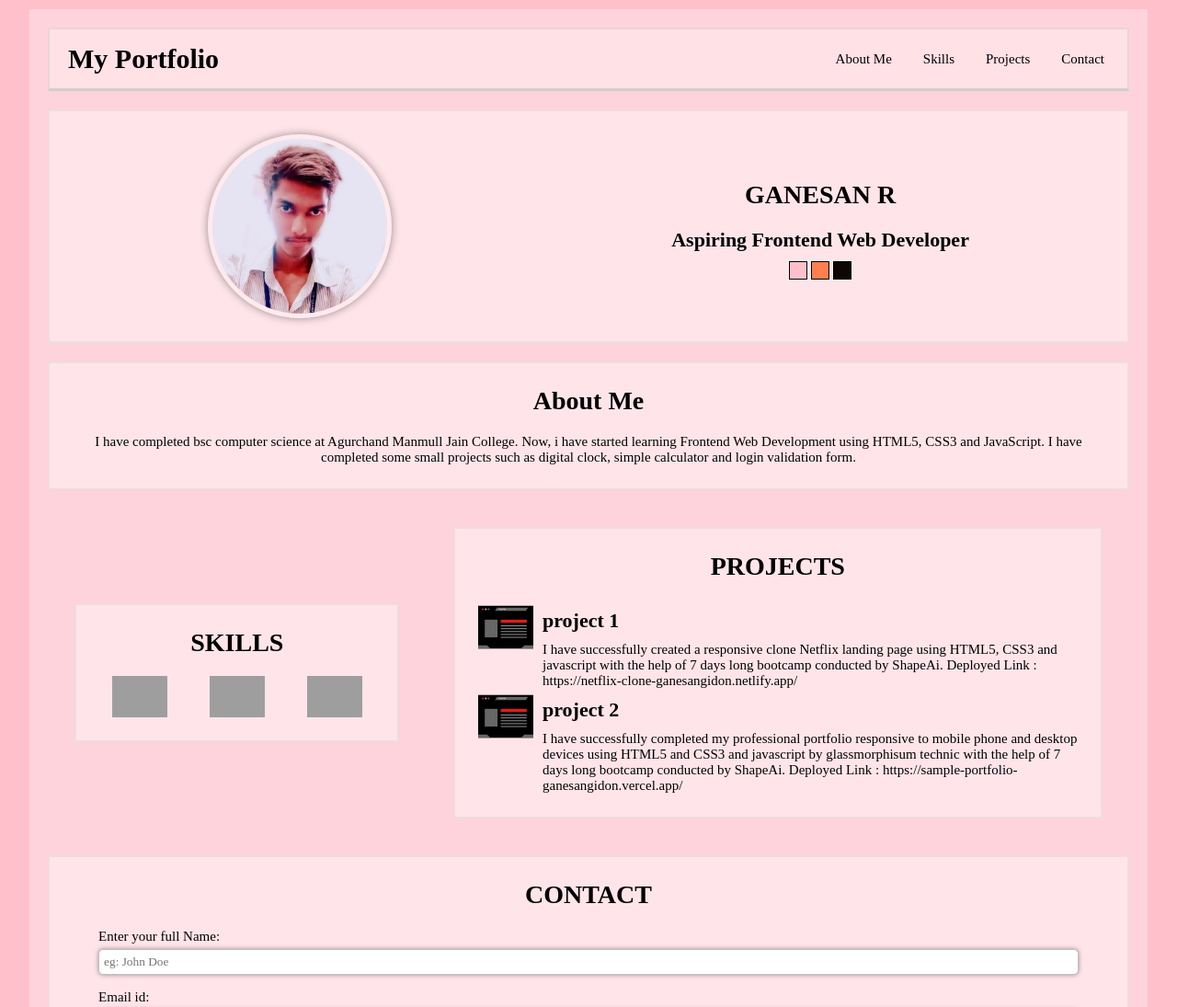
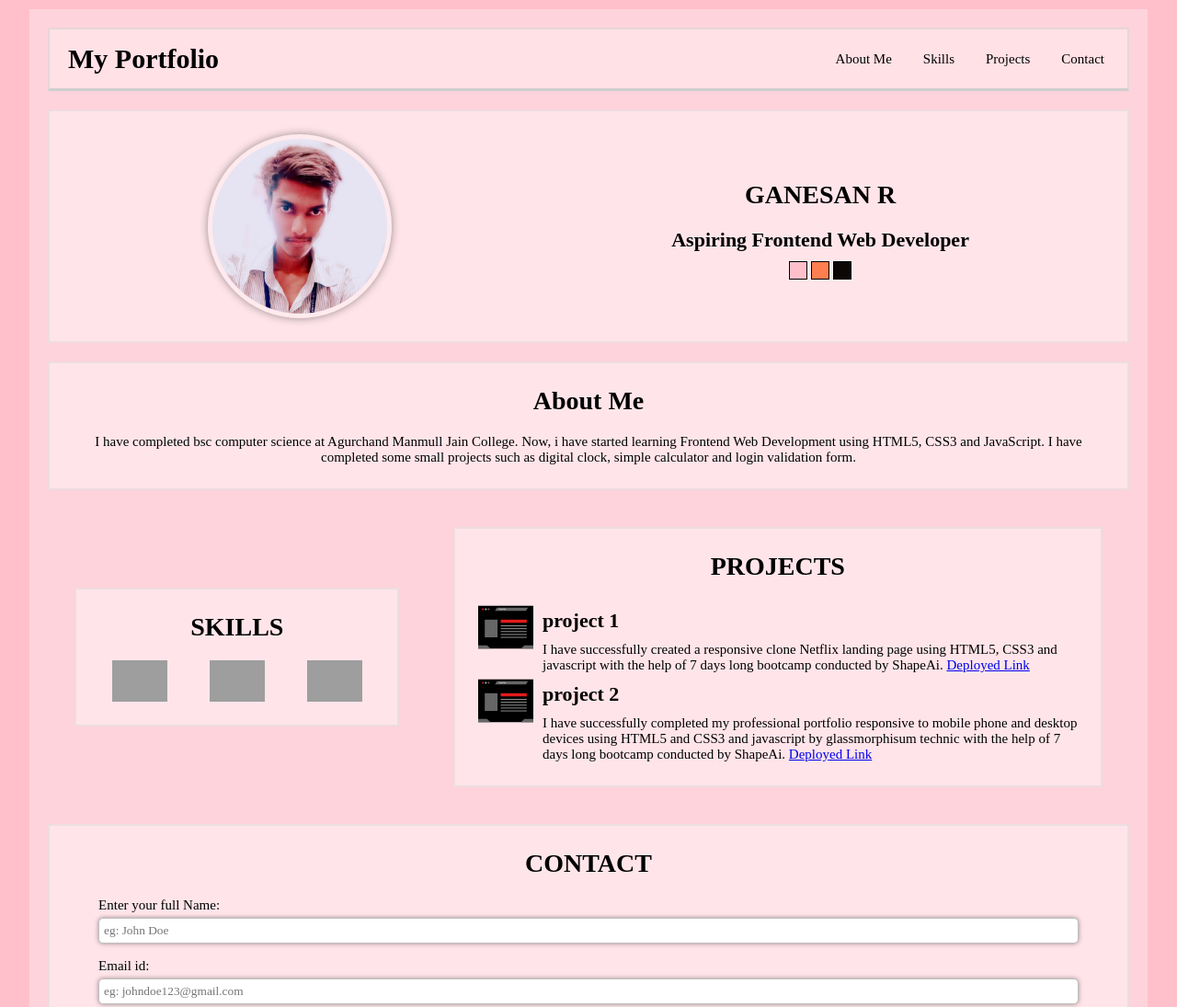
Before and after one commit to GANESANGIDON/sample-portfolio, a plain HTML site: page index.html in a window 1280 px wide. Shown: the top 1095 px of the page at 92% size. Drawn offline with Linux system fonts and the light colour scheme; grey boxes are pictures that could not be loaded.

Commit message:
Update index.html

```diff
--- a/index.html
+++ b/index.html
@@ -64,7 +64,7 @@
             <h3 class="sub-heading"> project 1 </h3>
             <p>
               I have successfully created a responsive clone Netflix landing page using HTML5, CSS3 and javascript with the help of 7 days long bootcamp conducted by ShapeAi.
-              Deployed Link : https://netflix-clone-ganesangidon.netlify.app/
+              <a href="https://netflix-clone-ganesangidon.netlify.app/">Deployed Link</a>
             </p>
           </div>
         </div>
@@ -74,7 +74,7 @@
             <h3 class="sub-heading"> project 2 </h3>
             <p>
               I have successfully completed my professional portfolio responsive to mobile phone and desktop devices using HTML5 and CSS3 and javascript by glassmorphisum technic with the help of 7 days long bootcamp conducted by ShapeAi.
-              Deployed Link : https://sample-portfolio-ganesangidon.vercel.app/
+              <a href="https://sample-portfolio-ganesangidon.vercel.app/">Deployed Link</a>
             </p>
           </div>
         </div>
```
